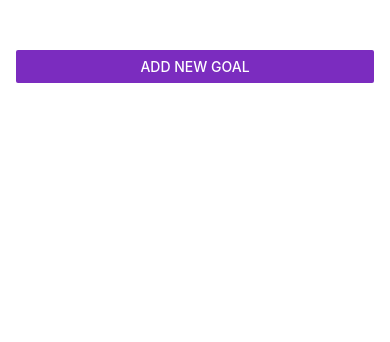
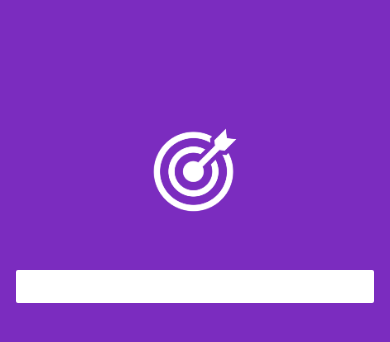
Before and after one commit to ghidalg0/GoalTracker, a React Native app: screen / in a window 390 px wide. Shown: the top 342 px of the page. Built offline with nearby package versions, Linux system fonts and the light colour scheme.

Commit message:
final front done

```diff
--- a/App.js
+++ b/App.js
@@ -1,7 +1,8 @@
 import { useState } from 'react';
-import { StyleSheet, View, FlatList, Button } from 'react-native';
+import { StyleSheet, View, FlatList, Button, Image } from 'react-native';
 import { GoalItem } from './components/GoalItem';
 import { GoalInput } from './components/GoalInput';
+import { StatusBar } from 'expo-status-bar';
 
 export default function App() {
   const [modalIsVisible, setModalIsVisible] = useState(false);
@@ -30,8 +31,11 @@ export default function App() {
   }
 
   return (
+    <>
+      <StatusBar style="light" />
       <View style={styles.appContainer}>
-      <Button title="Add New Goal" color="#7b2cbf" onPress={startAddGoalHandler}/>
+        <Image source={require("./assets/images/goal.png")} style={styles.image} />
+        <Button title="Add New Goal" color="#fff" onPress={startAddGoalHandler}/>
         <GoalInput onAddGoal= {addGoalHandler} visible={modalIsVisible} onCancel={endAddGoalHandler} />
         <View style={styles.goalsContainer}>
           <FlatList
@@ -45,17 +49,26 @@ export default function App() {
           />
         </View>
       </View>
+    </>
   );
 }
 
 const styles = StyleSheet.create({
   appContainer: {
-    paddingTop: 50,
+    paddingTop: 100,
     paddingHorizontal: 16,
-    backgroundColor: "#fff",
+    backgroundColor: "#7b2cbf",
     flex: 1,
   },
   goalsContainer: {
+    marginTop: 24,
     flex: 5,
   },
+  image: {
+    width: 100,
+    height: 100,
+    margin: 20,
+    alignSelf: "center",
+    marginBottom: 50,
+  },
 });
--- a/components/GoalInput.js
+++ b/components/GoalInput.js
@@ -23,11 +23,9 @@ export const GoalInput = (props) => {
         <Image source={require("../assets/images/goal.png")} style={styles.image} />
         <TextInput
           placeholder='Your course goal'
-          placeholderTextColor="#fff"
           style={styles.textInput}
           onChangeText={goalInputHandler}
           value={goalText}
-          color="#fff"
         />
         <View style={styles.buttonContainer}>
           <View style={styles.button}>
@@ -56,14 +54,15 @@ const styles = StyleSheet.create({
     justifyContent: "center",
     alignItems: "center",
     padding: 16,
-    backgroundColor: "#7b2cbf"
+    backgroundColor: "#7b2cbf",
   },
   textInput: {
     borderWidth: 1,
     borderColor: "#fff",
-    borderRadius: 4,
+    backgroundColor:"#fff",
+    borderRadius: 8,
     width: "100%",
-    padding: 8,
+    padding: 16,
   },
   buttonContainer: {
     marginTop: 16,
--- a/components/GoalItem.js
+++ b/components/GoalItem.js
@@ -18,13 +18,13 @@ const styles = StyleSheet.create({
   goalItem: {
     margin: 8,
     borderRadius: 8,
-    backgroundColor: "#7b2cbf",
+    backgroundColor: "#fff",
   },
   pressedItem: {
     opacity: 0.1,
   },
   goalText: {
     padding: 8,
-    color: "#fff",
+    color: "#7b2cbf",
   },
 });
```
Lines whose indentation alone changed are shown as unchanged.
